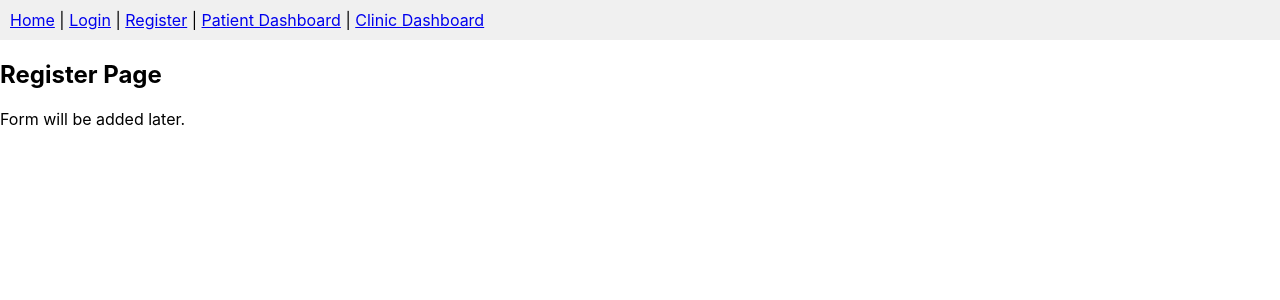
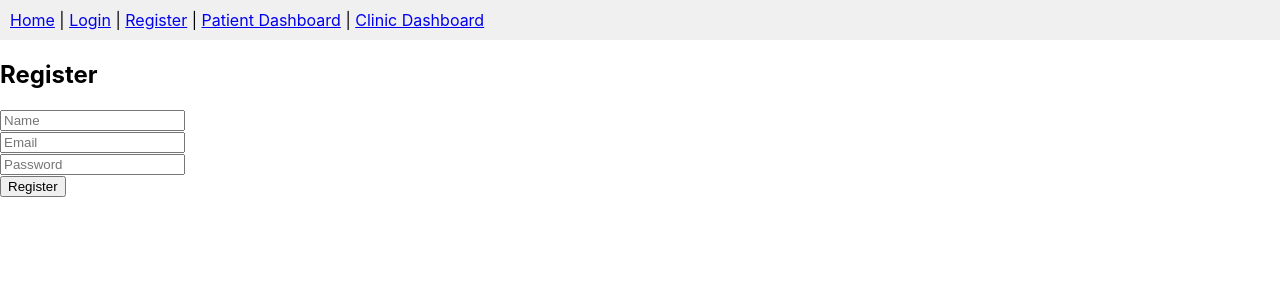
Before and after one commit to yuneshbyte01/HealthCare, a React (Create React App) app in the folder frontend/: page /register in a window 1280 px wide. Shown: the top 300 px of the page. Built offline with nearby package versions, Linux system fonts and the light colour scheme; the HTML template or start-up script is replaced by a standard one.

Commit message:
feat(auth-ui): add login and registration forms with JWT integration

```diff
--- a/frontend/package.json
+++ b/frontend/package.json
@@ -7,6 +7,7 @@
     "@testing-library/jest-dom": "^6.8.0",
     "@testing-library/react": "^16.3.0",
     "@testing-library/user-event": "^13.5.0",
+    "axios": "^1.12.0",
     "react": "^19.1.1",
     "react-dom": "^19.1.1",
     "react-router-dom": "^7.8.2",
--- a/frontend/src/App.js
+++ b/frontend/src/App.js
@@ -4,6 +4,7 @@ import Login from "./pages/Login";
 import Register from "./pages/Register";
 import Appointments from "./pages/Appointments";
 import Clinic from "./pages/Clinic";
+import PrivateRoute from "./components/PrivateRoute";
 
 function App() {
   return (
@@ -20,8 +21,8 @@ function App() {
         <Route path="/" element={<Home />} />
         <Route path="/login" element={<Login />} />
         <Route path="/register" element={<Register />} />
-        <Route path="/appointments" element={<Appointments />} />
-        <Route path="/clinic" element={<Clinic />} />
+        <Route path="/appointments" element={<PrivateRoute><Appointments /></PrivateRoute>} />
+        <Route path="/clinic" element={<PrivateRoute><Clinic /></PrivateRoute>} />
       </Routes>
     </Router>
   );
--- /dev/null
+++ b/frontend/src/components/PrivateRoute.jsx
@@ -0,0 +1,6 @@
+import { Navigate } from "react-router-dom";
+
+export default function PrivateRoute({ children }) {
+  const token = localStorage.getItem("token");
+  return token ? children : <Navigate to="/login" />;
+}
--- a/frontend/src/pages/Login.jsx
+++ b/frontend/src/pages/Login.jsx
@@ -1,8 +1,33 @@
+import { useState } from "react";
+import API from "../services/api";
+
 export default function Login() {
+  const [form, setForm] = useState({ email: "", password: "" });
+
+  const handleChange = (e) => {
+    setForm({ ...form, [e.target.name]: e.target.value });
+  };
+
+  const handleSubmit = async (e) => {
+    e.preventDefault();
+    try {
+      const res = await API.post("/auth/login", form);
+      localStorage.setItem("token", res.data.token);
+      alert("Login successful!");
+      window.location.href = "/appointments"; // redirect patient
+    } catch (err) {
+      alert("Login failed");
+    }
+  };
+
   return (
     <div>
-      <h2>Login Page</h2>
-      <p>Form will be added later.</p>
+      <h2>Login</h2>
+      <form onSubmit={handleSubmit}>
+        <input name="email" type="email" placeholder="Email" onChange={handleChange} required /><br/>
+        <input name="password" type="password" placeholder="Password" onChange={handleChange} required /><br/>
+        <button type="submit">Login</button>
+      </form>
     </div>
   );
 }
--- a/frontend/src/pages/Register.jsx
+++ b/frontend/src/pages/Register.jsx
@@ -1,8 +1,33 @@
+import { useState } from "react";
+import API from "../services/api";
+
 export default function Register() {
+  const [form, setForm] = useState({ name: "", email: "", password: "" });
+
+  const handleChange = (e) => {
+    setForm({ ...form, [e.target.name]: e.target.value });
+  };
+
+  const handleSubmit = async (e) => {
+    e.preventDefault();
+    try {
+      await API.post("/auth/register", form);
+      alert("Registration successful! Please login.");
+      window.location.href = "/login";
+    } catch (err) {
+      alert("Registration failed");
+    }
+  };
+
   return (
     <div>
-      <h2>Register Page</h2>
-      <p>Form will be added later.</p>
+      <h2>Register</h2>
+      <form onSubmit={handleSubmit}>
+        <input name="name" placeholder="Name" onChange={handleChange} required /><br/>
+        <input name="email" type="email" placeholder="Email" onChange={handleChange} required /><br/>
+        <input name="password" type="password" placeholder="Password" onChange={handleChange} required /><br/>
+        <button type="submit">Register</button>
+      </form>
     </div>
   );
 }
--- /dev/null
+++ b/frontend/src/services/api.jsx
@@ -0,0 +1,16 @@
+import axios from "axios";
+
+const API = axios.create({
+  baseURL: "http://localhost:5000", // backend URL
+});
+
+// Attach JWT token for protected routes
+API.interceptors.request.use((req) => {
+  const token = localStorage.getItem("token");
+  if (token) {
+    req.headers.Authorization = `Bearer ${token}`;
+  }
+  return req;
+});
+
+export default API;
```
Also changed, not shown: 1 other file (tests, documents, lock files or other folders).
